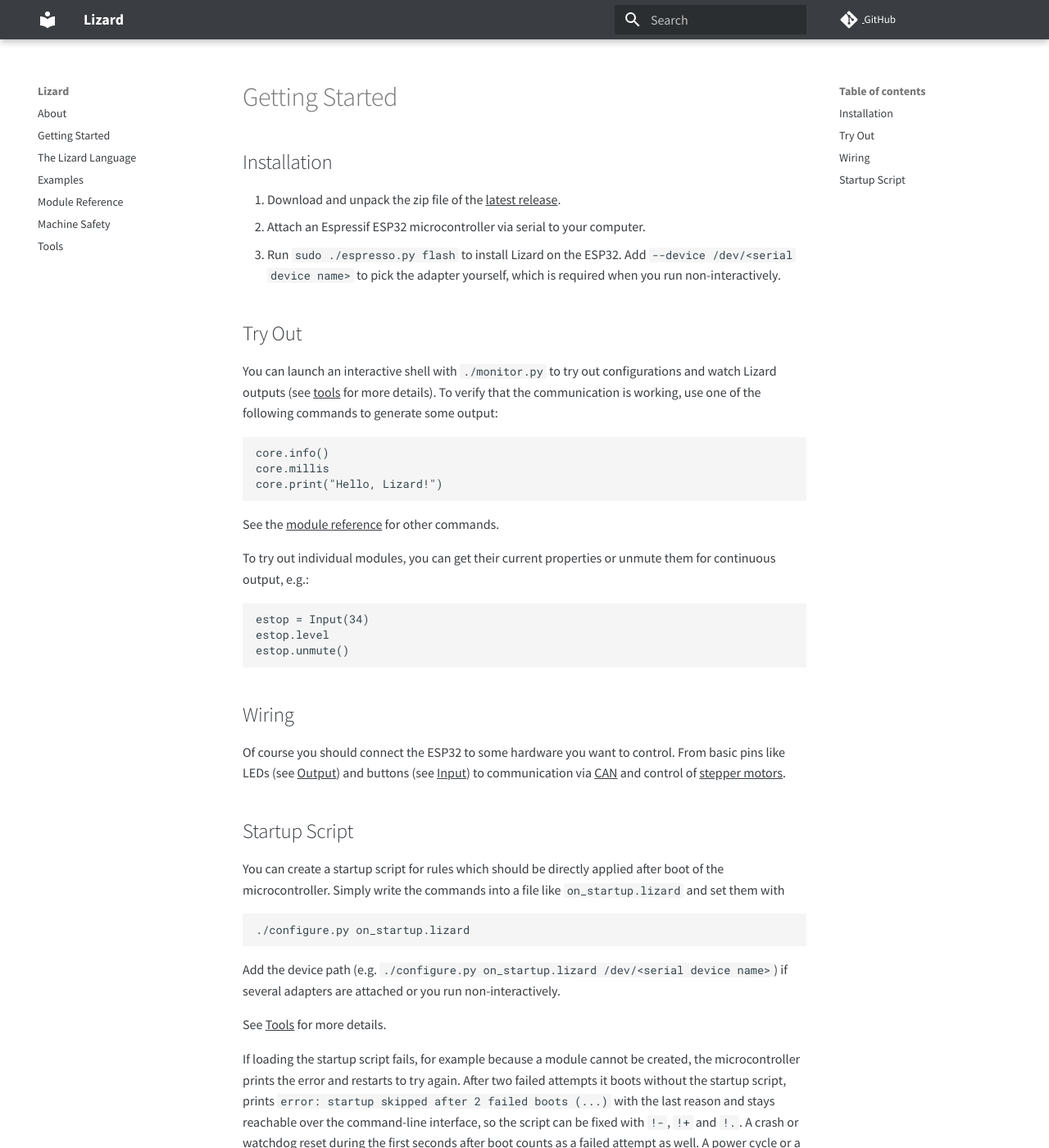
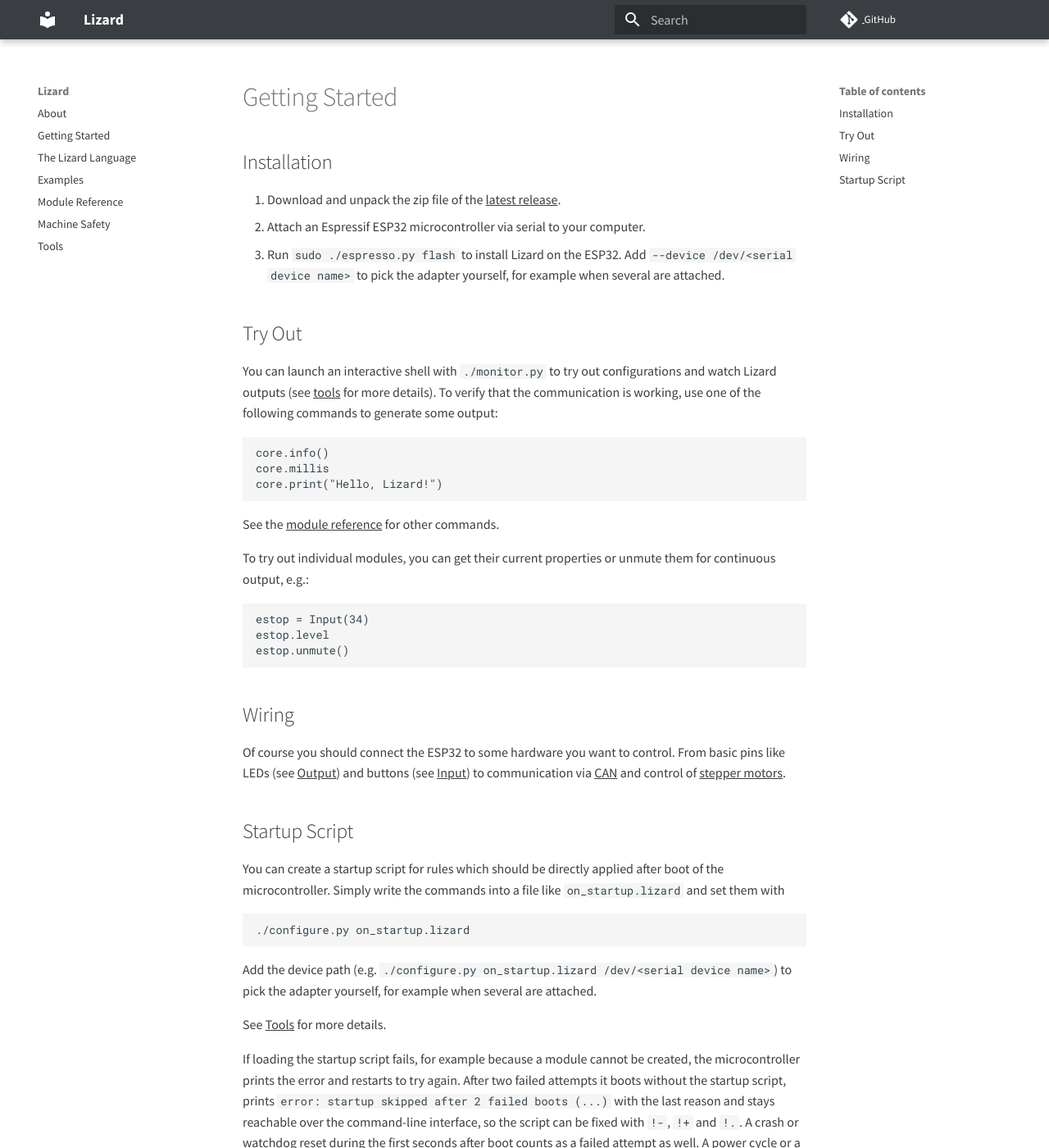
Before and after one commit to zauberzeug/lizard, an MkDocs documentation site: the page built from docs/getting_started.md, in a window 1280 px wide and 1400 px high. Shown: the whole window at 82% size. Built offline with MkDocs 1.6.1 and Material for MkDocs 9.7.7, drawn with Linux system fonts in a browser that asks for light colours; comment, search, counter and statistics services are not loaded.

Commit message:
Say when an explicit device path is actually needed
The docs claimed the device path is required for non-interactive runs, but
resolve_device() only needs it when several devices are found and no
terminal is there to answer the question. Also break the new paragraphs in
docs/tools.md at sentence boundaries, as the rest of the file does.

Co-Authored-By: Claude Fable 5.1 <noreply@anthropic.com>

````diff
--- a/docs/getting_started.md
+++ b/docs/getting_started.md
@@ -5,7 +5,7 @@
 1. Download and unpack the zip file of the [latest release](https://github.com/zauberzeug/lizard/releases).
 2. Attach an Espressif ESP32 microcontroller via serial to your computer.
 3. Run `sudo ./espresso.py flash` to install Lizard on the ESP32.
-   Add `--device /dev/<serial device name>` to pick the adapter yourself, which is required when you run non-interactively.
+   Add `--device /dev/<serial device name>` to pick the adapter yourself, for example when several are attached.
 
 ## Try Out
 
@@ -44,7 +44,7 @@ Simply write the commands into a file like `on_startup.lizard` and set them with
 ```
 
 Add the device path (e.g. `./configure.py on_startup.lizard /dev/<serial device name>`)
-if several adapters are attached or you run non-interactively.
+to pick the adapter yourself, for example when several are attached.
 
 See [Tools](tools.md#configure) for more details.
 
````
Also changed, not shown: docs/tools.md (+5 -5 lines).
